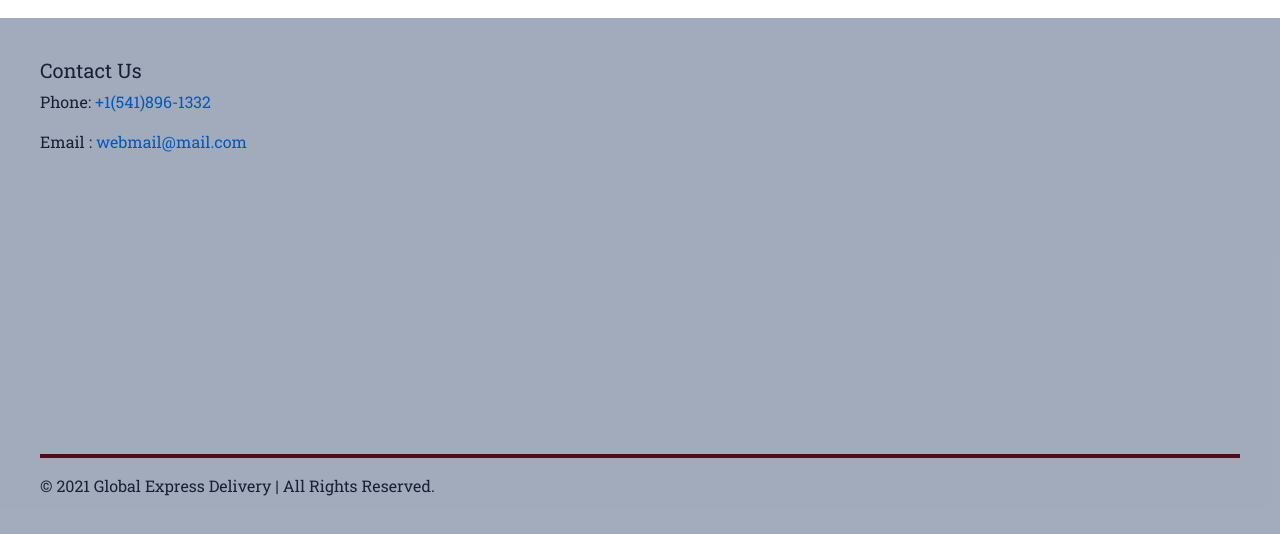
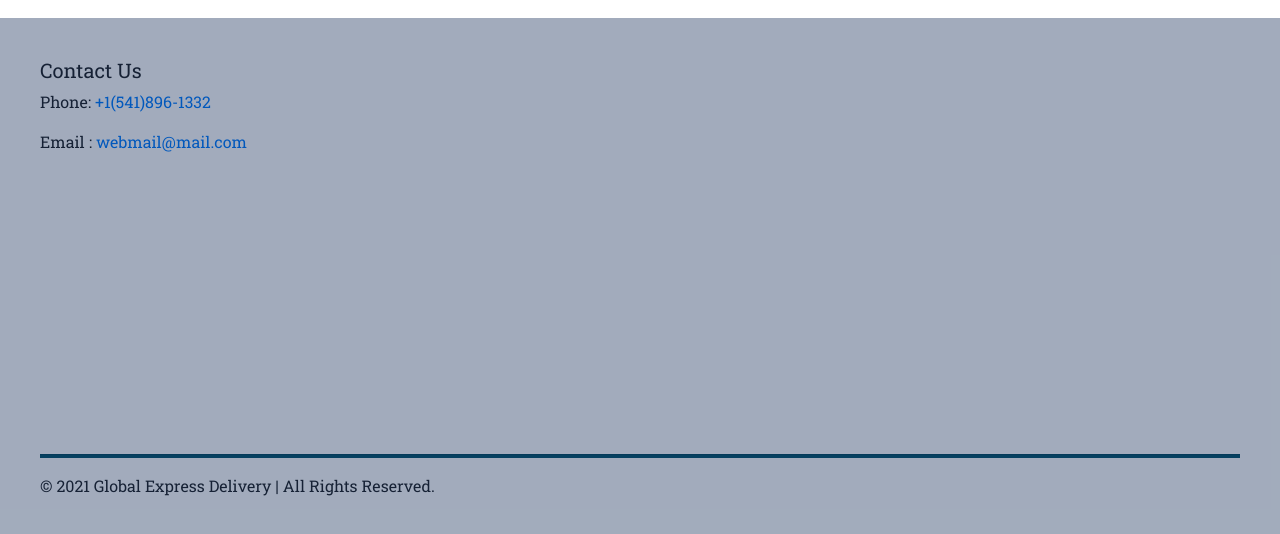
Before and after one commit to YanWills00/Template-2.2, a plain HTML site: page services.html in a window 1280 px wide. Shown: the part 2540-3074 px from the top of the page. Drawn offline with nearby package versions, Linux system fonts and the light colour scheme.

Commit message:
Update services.html

```diff
--- a/services.html
+++ b/services.html
@@ -168,13 +168,12 @@
           <p>Phone: <span><a   href="tel:+15418961332">+1(541)896-1332</a></span></p>
           <p>Email : <span><a href="mailto:webmail@mail.com">webmail@mail.com</a></span></p>
         </div>
-        <hr style="background-color: #8a0000;">
+        <hr style="background-color: #08556d;">
         <div id="copyright" class="">
           <p>© 2021 Global Express Delivery | All Rights Reserved.</p>
         </div>
         <a href="#header"><span id="scrollup"></span></a>
     </footer>
-    <!-- Optiona
     <!-- Optional JavaScript -->
     <!-- jQuery first, then Popper.js, then Bootstrap JS -->
     <script src="https://code.jquery.com/jquery-3.2.1.slim.min.js" integrity="sha384-KJ3o2DKtIkvYIK3UENzmM7KCkRr/rE9/Qpg6aAZGJwFDMVNA/GpGFF93hXpG5KkN" crossorigin="anonymous"></script>
```
